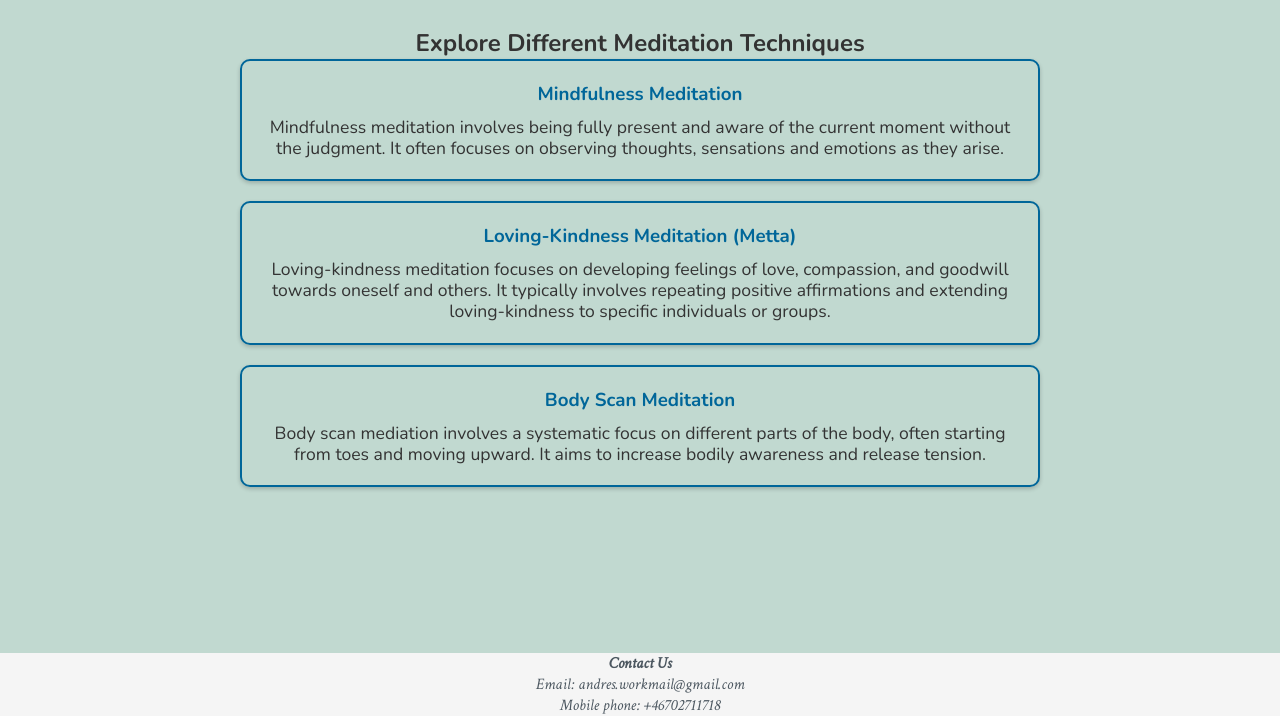
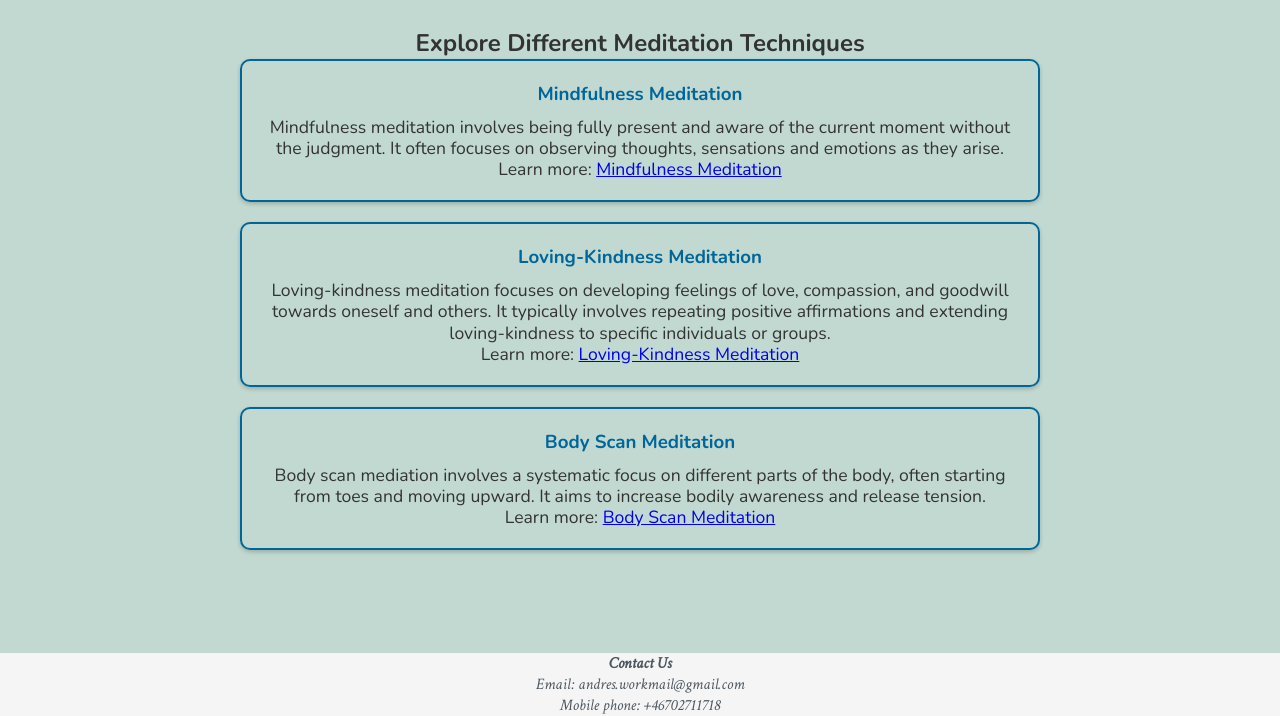
Before and after one commit to FlyHighhher/Meditation, a plain HTML site: page techniques.html in a window 1280 px wide. Shown: the part 84-800 px from the top of the page. Drawn offline with nearby package versions, Linux system fonts and the light colour scheme.

Commit message:
Add links to techniques

```diff
--- a/assets/css/style.css
+++ b/assets/css/style.css
@@ -201,7 +201,7 @@ main {
 .technique h3 {
     color: #006699;
     margin-bottom: 10px;
-    font-size: 1,5rem;
+    font-size: 1, 5rem;
 }
 
 .technique p {
--- a/techniques.html
+++ b/techniques.html
@@ -67,15 +67,17 @@
             current moment without the judgment. It often focuses on observing
             thoughts, sensations and emotions as they arise.
           </p>
+          <p>Learn more: <a href="https://ggia.berkeley.edu/practice/mindful_breathing" target="_blank">Mindfulness Meditation</a></p>
         </div>
         <div class="technique">
-          <h3>Loving-Kindness Meditation (Metta)</h3>
+          <h3>Loving-Kindness Meditation</h3>
           <p>
             Loving-kindness meditation focuses on developing feelings of love,
             compassion, and goodwill towards oneself and others. It typically
             involves repeating positive affirmations and extending
             loving-kindness to specific individuals or groups.
           </p>
+        <p>Learn more: <a href="https://ggia.berkeley.edu/practice/loving_kindness_meditation" target="_blank">Loving-Kindness Meditation</a></p>
         </div>
         <div class="technique">
           <h3>Body Scan Meditation</h3>
@@ -84,6 +86,7 @@
             of the body, often starting from toes and moving upward. It aims to
             increase bodily awareness and release tension.
           </p>
+        <p>Learn more: <a href="https://health.clevelandclinic.org/body-scan-meditation/" target="_blank">Body Scan Meditation</a></p>
         </div>
       </section>
     </main>
```
